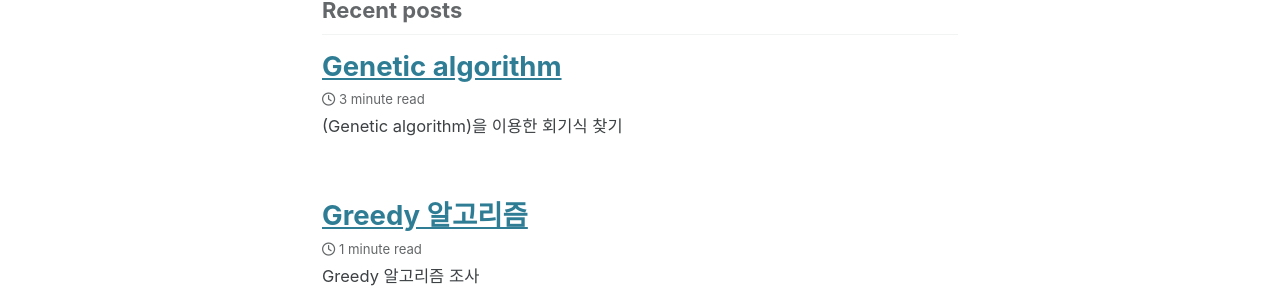
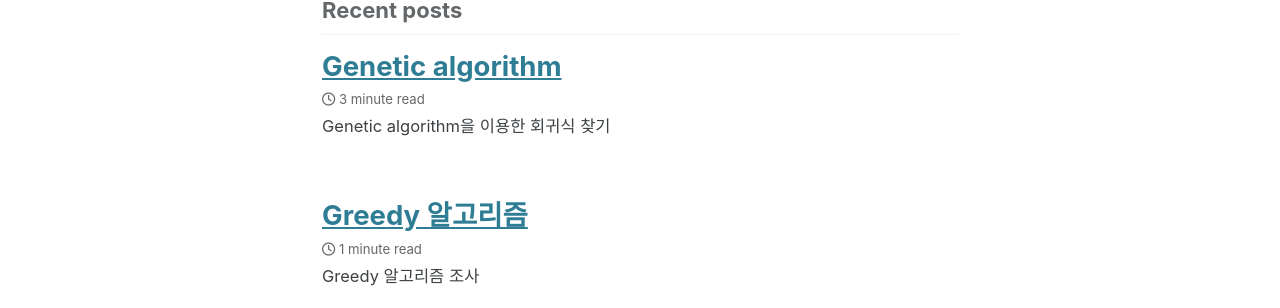
Before and after one commit to Jongwon97/Jongwon97.github.io, a Jekyll site: the page built from index.markdown, in a window 1280 px wide. Shown: the part 155-463 px from the top of the page. Built offline with Jekyll 4.4.1, drawn with Linux system fonts in a browser that asks for light colours; cached includes are drawn as plain includes; nearby versions of some CDN libraries; the list of posts is cut into pages by our own code.

Commit message:
genetic algorithm

```diff
--- a/_posts/2020-06-26-Genetic algorithm.md
+++ b/_posts/2020-06-26-Genetic algorithm.md
@@ -3,7 +3,7 @@ layout: single
 title: "Genetic algorithm"
 ---
 
-### (Genetic algorithm)을 이용한 회기식 찾기
+### Genetic algorithm을 이용한 회귀식 찾기
 
 ###### -201601726 이종원
 
```
